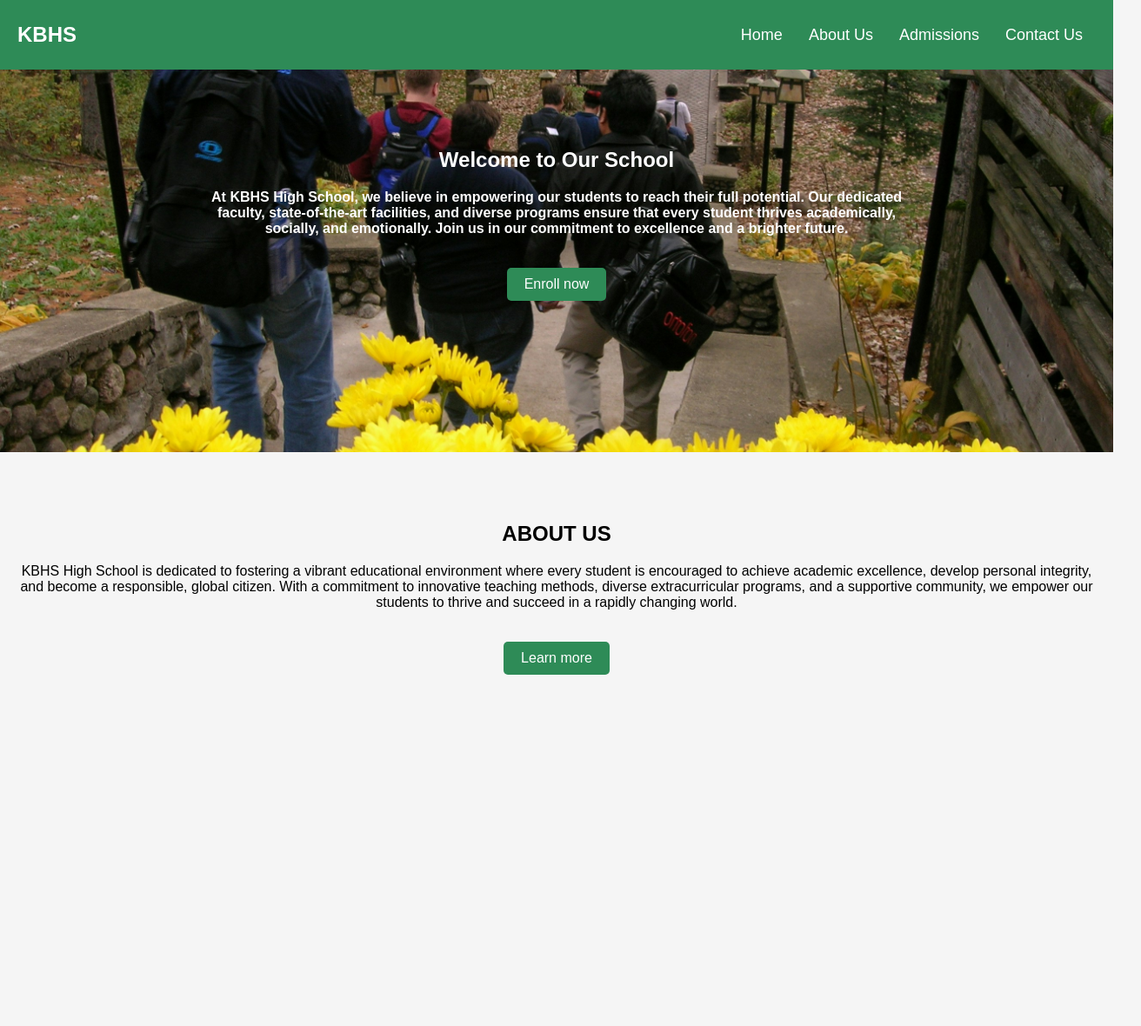
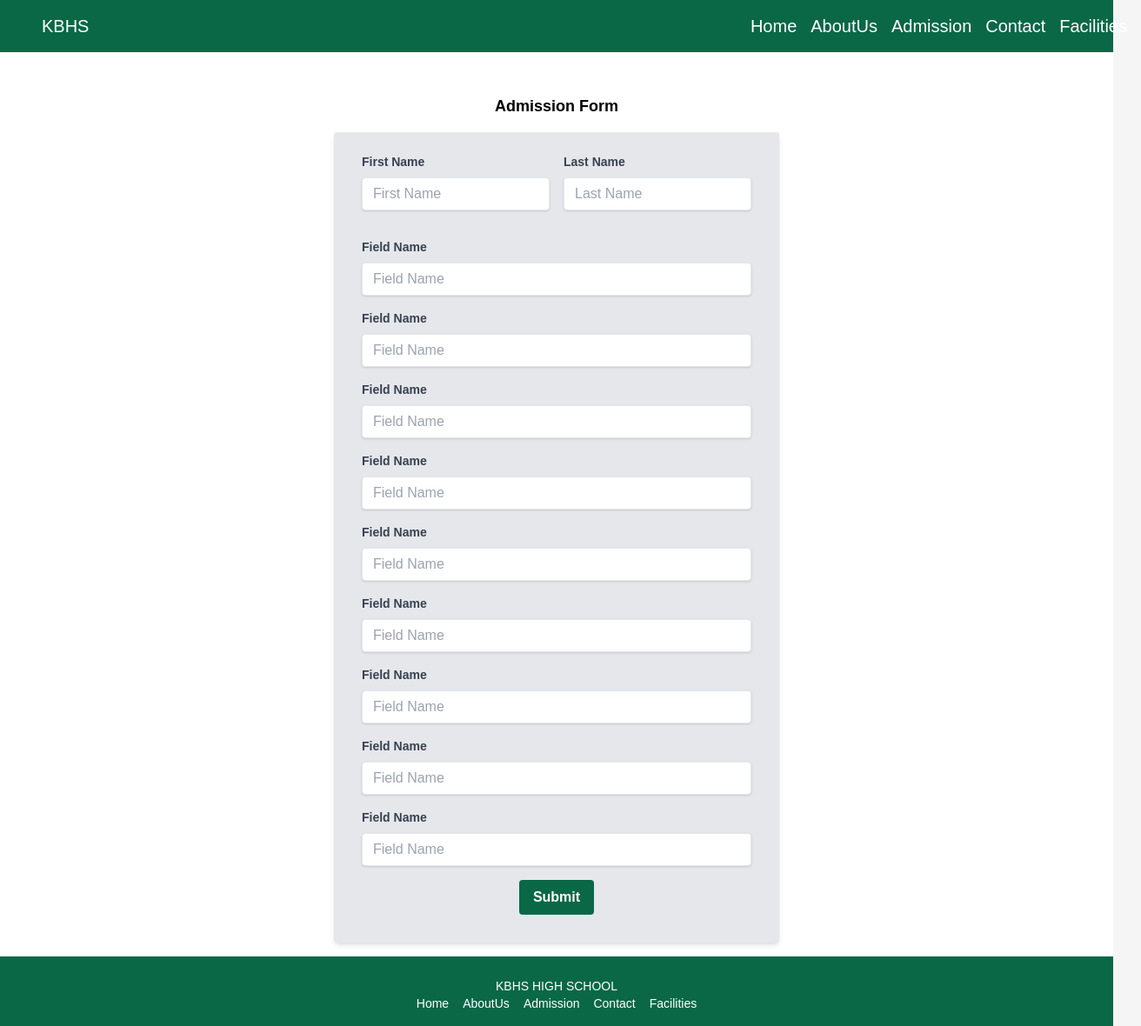
Before and after one commit to MarkMwendwa722/KBHS, a React (Create React App) app: page /admissions in a window 1280 px wide. Shown: the whole page at 87% size, 1312 px wide, since content can reach past the window. Before the commit the page ends 816 px from the top, so only its background shows below. Built offline with nearby package versions, Linux system fonts and the light colour scheme.

Commit message:
feature:Admission component and configure tailwind css

```diff
--- a/package.json
+++ b/package.json
@@ -8,6 +8,7 @@
     "@testing-library/user-event": "^13.5.0",
     "react": "^18.3.1",
     "react-dom": "^18.3.1",
+    "react-router-dom": "^6.26.2",
     "react-scripts": "5.0.1",
     "web-vitals": "^2.1.4"
   },
@@ -34,5 +35,10 @@
       "last 1 firefox version",
       "last 1 safari version"
     ]
+  },
+  "devDependencies": {
+    "autoprefixer": "^10.4.20",
+    "postcss": "^8.4.45",
+    "tailwindcss": "^3.4.10"
   }
 }
--- /dev/null
+++ b/postcss.config.js
@@ -0,0 +1,7 @@
+// postcss.config.js
+module.exports = {
+  plugins: {
+    tailwindcss: {},
+    autoprefixer: {},
+  },
+}
--- a/src/App.js
+++ b/src/App.js
@@ -1,11 +1,21 @@
 import React from 'react';
 import Homepage from './components/Homepage';
+import Admissions from './components/Admissions';
+import { BrowserRouter, Routes, Route } from'react-router-dom';
+import './index.css';
 import './App.css';
 
 function App() {
   return (
+
     <div className="App">
-      <Homepage />
+      <BrowserRouter>
+
+    <Routes>
+      <Route path="/" element={<Homepage />} />
+      <Route path="/admissions" element={<Admissions />} />
+    </Routes>
+    </BrowserRouter>
     </div>
   );
 }
--- /dev/null
+++ b/src/components/Admissions.js
@@ -0,0 +1,84 @@
+import React from 'react';
+import { Link } from 'react-router-dom';
+
+const Admissions = () => {
+  return (
+    <div className="min-h-screen bg-white flex flex-col items-center">
+
+      <header className="bg-custom-green w-full text-center py-4 text-xl  text-white">
+        <div className="container mx-auto flex justify-between items-center px-4 ml-8">
+          <span>KBHS</span>
+          <nav>
+            <ul className="flex space-x-4">
+              <li><Link className="text-white hover:underline" to="/">Home</Link></li>
+              <li><Link className="text-white hover:underline" to="/about">AboutUs</Link></li>
+              <li><Link className="text-white hover:underline" to="/admission">Admission</Link></li>
+              <li><Link className="text-white hover:underline" to="/contact">Contact</Link></li>
+              <li><Link className="text-white hover:underline" to="/facilities">Facilities</Link></li>
+            </ul>
+          </nav>
+        </div>
+      </header>
+
+
+      <main className="flex flex-col items-center flex-1 w-full">
+        <h1 className="text-lg font-semibold mt-12 mb-4 ">Admission Form</h1>
+        <form className="bg-gray-200 shadow-md rounded px-8 pt-6 pb-8 mb-4 w-full max-w-lg">
+          <div className="grid grid-cols-1 sm:grid-cols-2 gap-4 mb-4">
+
+            <div className="mb-4">
+              <label className="block text-gray-700 text-sm font-bold mb-2" htmlFor="firstName">
+                First Name
+              </label>
+              <input className="shadow appearance-none border rounded w-full py-2 px-3 text-gray-700 leading-tight focus:outline-none focus:shadow-outline" id="firstName" type="text" placeholder="First Name" />
+            </div>
+
+
+            <div className="mb-4">
+              <label className="block text-gray-700 text-sm font-bold mb-2" htmlFor="lastName">
+                Last Name
+              </label>
+              <input className="shadow appearance-none border rounded w-full py-2 px-3 text-gray-700 leading-tight focus:outline-none focus:shadow-outline" id="lastName" type="text" placeholder="Last Name" />
+            </div>
+          </div>
+
+          {/* inputFields */}
+          {[...Array(9)].map((_, index) => (
+            <div className="mb-4" key={index}>
+              <label className="block text-gray-700 text-sm font-bold mb-2" htmlFor={`field-${index}`}>
+                Field Name
+              </label>
+              <input className="shadow appearance-none border rounded w-full py-2 px-3 text-gray-700 leading-tight focus:outline-none focus:shadow-outline" id={`field-${index}`} type="text" placeholder="Field Name" />
+            </div>
+          ))}
+
+
+          <div className="flex items-center justify-center">
+            <button className="bg-custom-green hover:bg-custom-green text-white font-bold py-2 px-4 rounded focus:outline-none focus:shadow-outline" type="submit">
+              Submit
+            </button>
+          </div>
+        </form>
+      </main>
+
+      {/* Footer */}
+      <footer className="bg-custom-green w-full text-center py-4 text-sm text-white">
+        <div className="container mx-auto">
+          <nav>
+          <p className="mt-2">KBHS HIGH SCHOOL</p>
+            <ul className="flex justify-center space-x-4">
+              <li><Link className="text-white hover:underline" to="/">Home</Link></li>
+              <li><Link className="text-white hover:underline" to="/about">AboutUs</Link></li>
+              <li><Link className="text-white hover:underline" to="/admission">Admission</Link></li>
+              <li><Link className="text-white hover:underline" to="/contact">Contact</Link></li>
+              <li><Link className="text-white hover:underline" to="/facilities">Facilities</Link></li>
+            </ul>
+          </nav>
+
+        </div>
+      </footer>
+    </div>
+  );
+};
+
+export default Admissions;
--- a/src/components/Header.js
+++ b/src/components/Header.js
@@ -1,4 +1,5 @@
 import React from 'react';
+import { BrowserRouter as Router, Routes, Route, Link } from 'react-router-dom';
 
 const Header = () => {
   return (
@@ -6,15 +7,16 @@ const Header = () => {
       <h1 style={styles.logo}>KBHS</h1>
       <nav>
         <ul style={styles.navList}>
-          <li><a href="#home" style={styles.navLink}>Home</a></li>
-          <li><a href="#about" style={styles.navLink}>About Us</a></li>
-          <li><a href="#admissions" style={styles.navLink}>Admissions</a></li>
-          <li><a href="#contact" style={styles.navLink}>Contact Us</a></li>
+          <li><Link to="/" style={styles.navLink}>Home</Link></li>
+          <li><Link to="/about" style={styles.navLink}>About Us</Link></li>
+          <li><Link to="/admissions" style={styles.navLink}>Admissions</Link></li>
+          <li><Link to="/contact" style={styles.navLink}>Contact Us</Link></li>
         </ul>
       </nav>
     </header>
   );
 };
+
 
 const styles = {
   header: {
--- /dev/null
+++ b/tailwind.config.js
@@ -0,0 +1,14 @@
+// tailwind.config.js
+module.exports = {
+  content: [
+    "./src/**/*.{js,jsx,ts,tsx}",
+  ],
+  theme: {
+    extend: {
+      colors: {
+        'custom-green': '#0A6847',
+      },
+    },
+  },
+  plugins: [],
+}
```
Also changed, not shown: src/index.css (+7 -0 lines), 1 other file (tests, documents, lock files or other folders).
